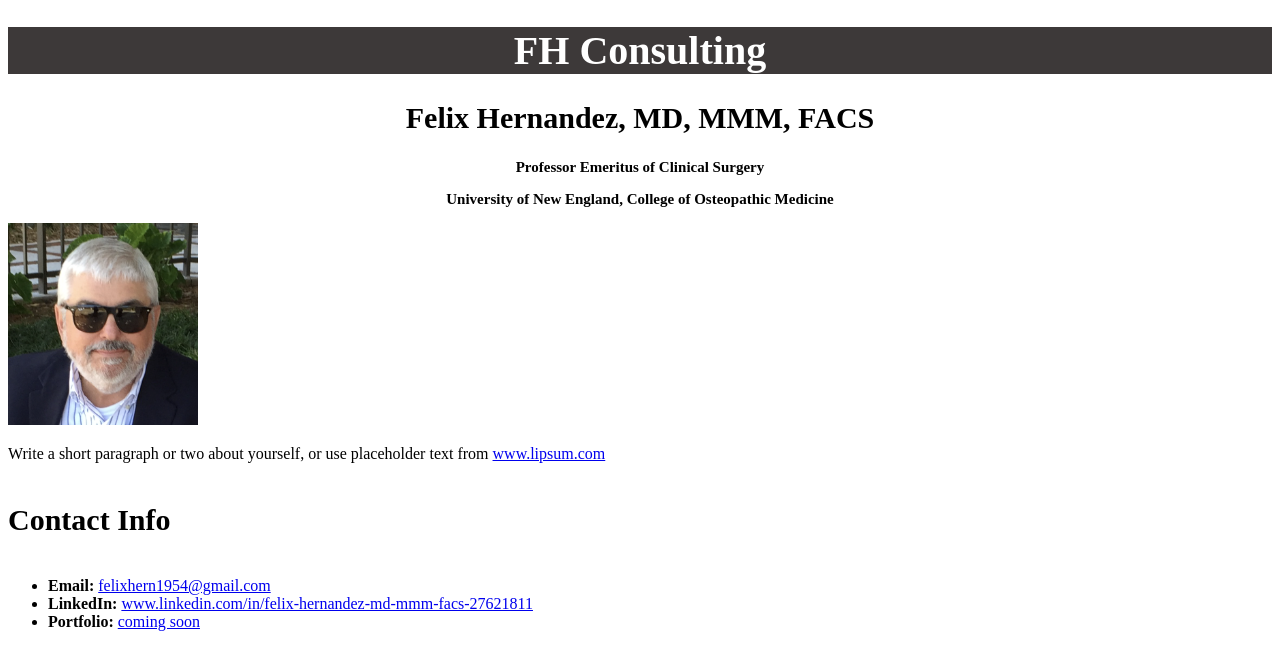
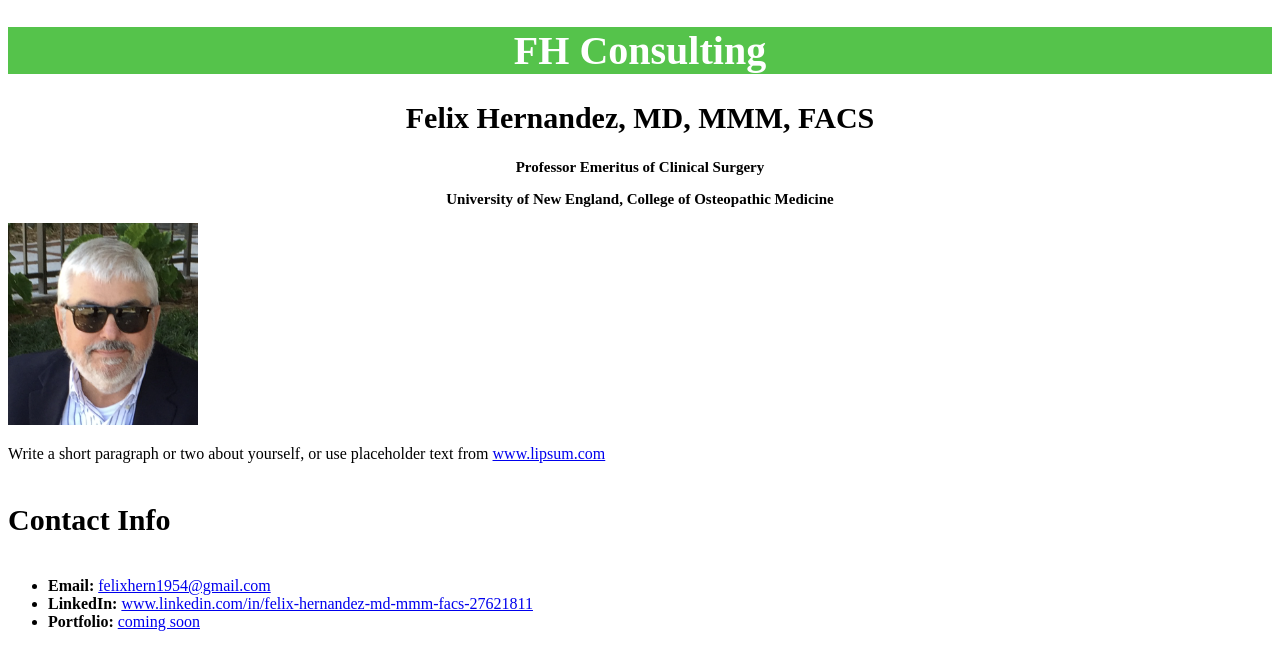
Before and after one commit to Fhern1954/Fhern1954.github.io, a plain HTML site: page index.html in a window 1280 px wide. Drawn offline with Linux system fonts and the light colour scheme.

Commit message:
changing color of top band

```diff
--- a/style.css
+++ b/style.css
@@ -1,7 +1,7 @@
 h1 {
     text-align: center;
     color: white;
-    background-color: rgb(61, 57, 57);
+    background-color: rgb(85, 195, 75);
     font-size: 40px;
 }
 
```
